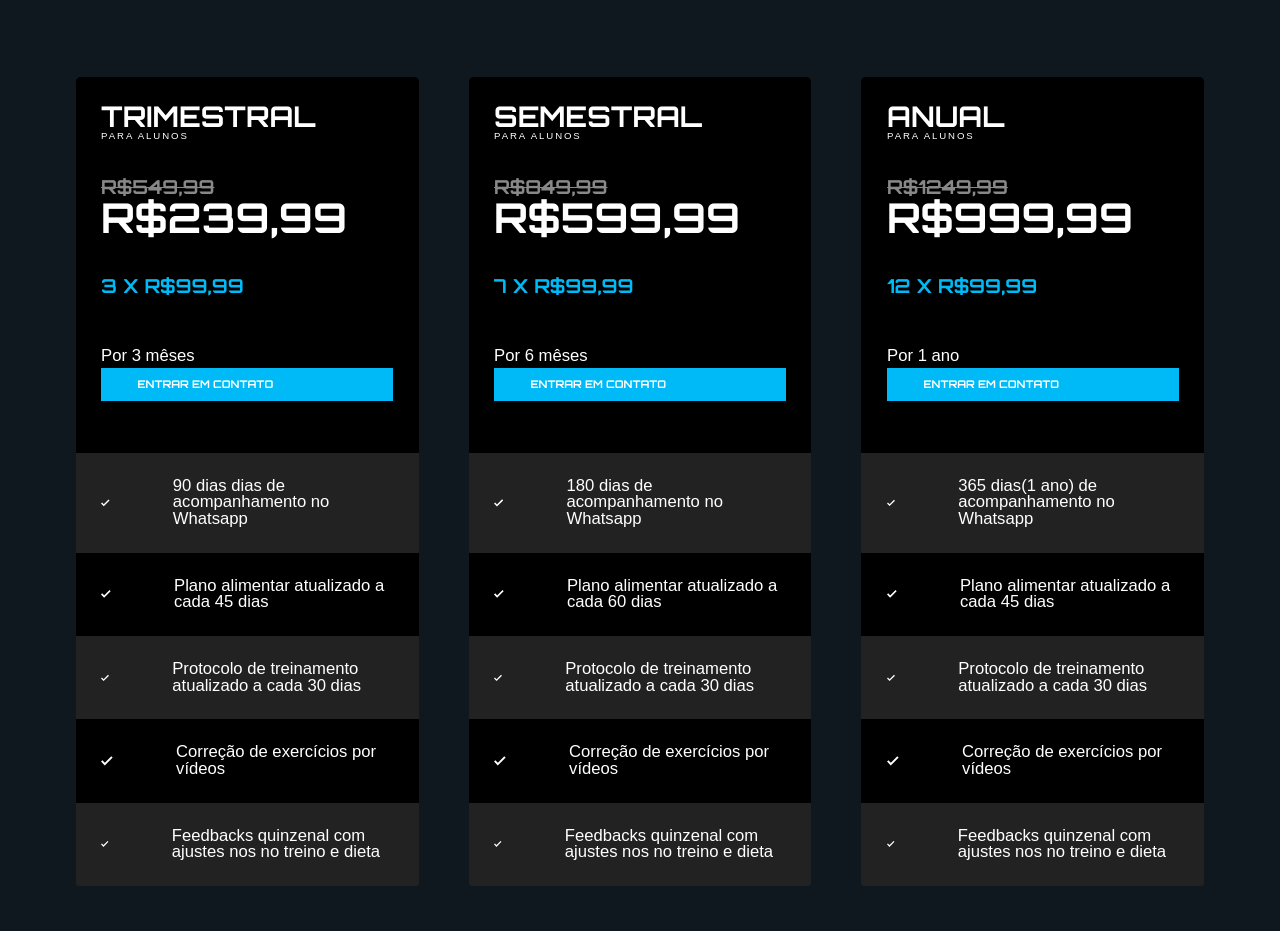
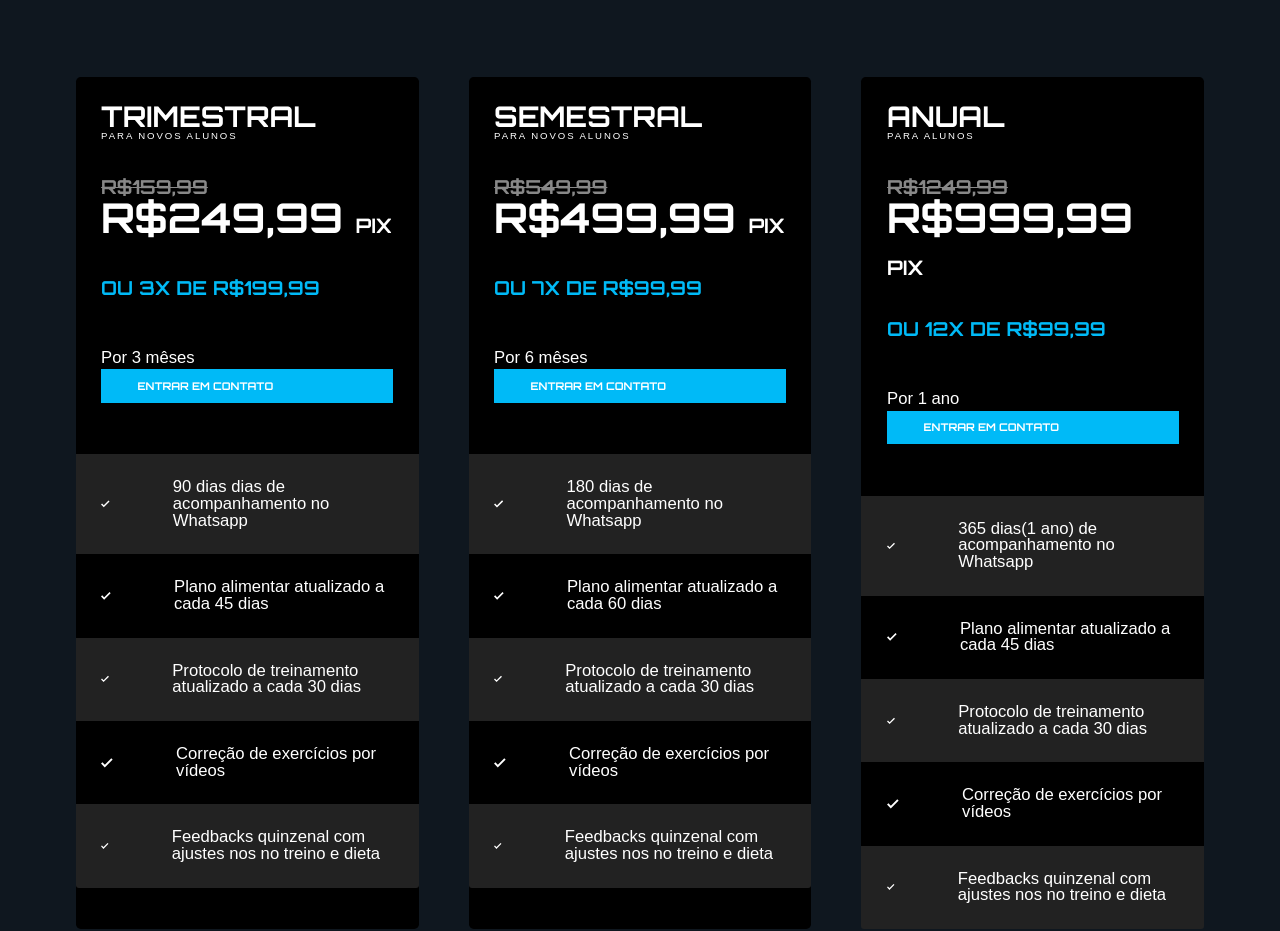
Before and after one commit to CodeOneOrganization/wilderlee-website, a Next.js app: page / in a window 1280 px wide. Shown: the part 3640-4571 px from the top of the page. Built offline with nearby package versions, Linux system fonts and the light colour scheme; a web font is replaced by a local one.

Commit message:
feat: preços dos planos atualizados

```diff
--- a/src/app/layouts/Plans/Card/Card.tsx
+++ b/src/app/layouts/Plans/Card/Card.tsx
@@ -40,14 +40,16 @@ export default function Card({
 
   return (
     <article className={styles.card} onMouseEnter={linearGradienteAnimationIn}>
+
       <div className={styles.linearGradientBorder} />
+
       <div className={styles.upper}>
         <h4 className={styles.titleCard}>{title}</h4>
         <p className="tiny">{target}</p>
 
         <h5 className={styles.oldPrice}>R${convertPointToComma(price.old)}</h5>
-        <h3>R${convertPointToComma(price.current)}</h3>
-        <h5 className={styles.division}>{price.installment.amount} x R${convertPointToComma(price.installment.value)}</h5>
+        <h3>R${convertPointToComma(price.current)} <span>pix</span></h3>
+        <h5 className={styles.division}>Ou {price.installment.amount}x de R${convertPointToComma(price.installment.value)}</h5>
 
         <p className={`${styles.time} small`}>Por {time.value} {time.measure}</p>
         <Button title="Entrar em contato" plan={title}/>
--- a/src/app/layouts/Plans/mockedPlans.ts
+++ b/src/app/layouts/Plans/mockedPlans.ts
@@ -3,11 +3,11 @@ import { ICard } from "./PlansTypes";
 const plans = [{
   title: "Trimestral",
   price: {
-    current: 239.99,
-    old: 549.99,
+    current: "249.99",
+    old: 159.99,
     installment: {
       amount: 3,
-      value: 99.99
+      value: 199.99
     }
   },
   benefits: [
@@ -17,7 +17,7 @@ const plans = [{
     { content: "Correção de exercícios por vídeos" },
     { content: "Feedbacks quinzenal com ajustes nos no treino e dieta" },
   ],
-  target: "Para alunos",
+  target: "Para novos alunos",
   time: {
     measure: "mêses",
     value: 3
@@ -27,8 +27,8 @@ const plans = [{
 {
   title: "Semestral",
   price: {
-    current: 599.99,
-    old: 849.99,
+    current: 499.99,
+    old: 549.99,
     installment: {
       amount: 7,
       value: 99.99
@@ -41,7 +41,7 @@ const plans = [{
     { content: "Correção de exercícios por vídeos" },
     { content: "Feedbacks quinzenal com ajustes nos no treino e dieta" },
   ],
-  target: "Para alunos",
+  target: "Para novos alunos",
   time: {
     measure: "mêses",
     value: 6
```
